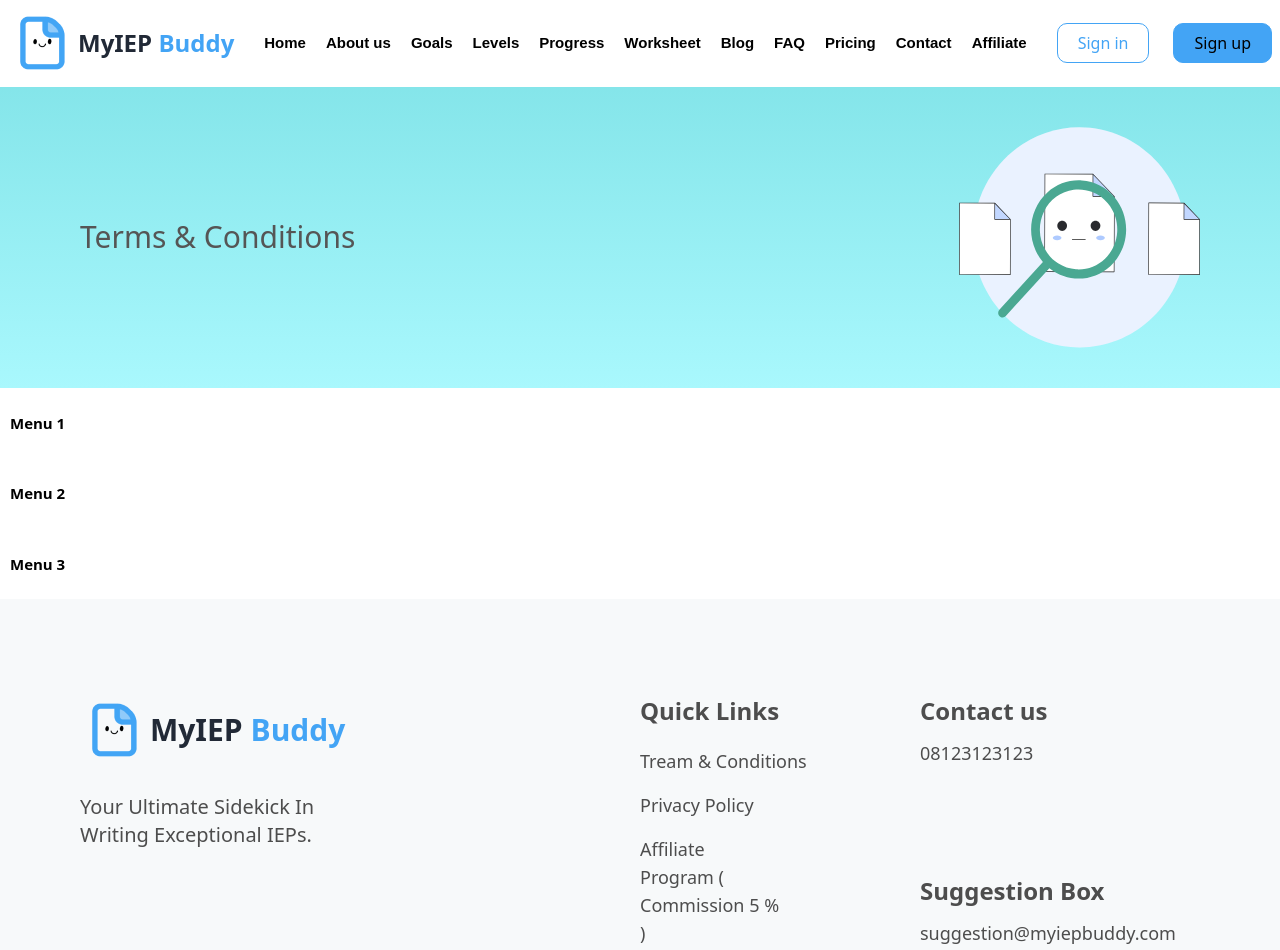
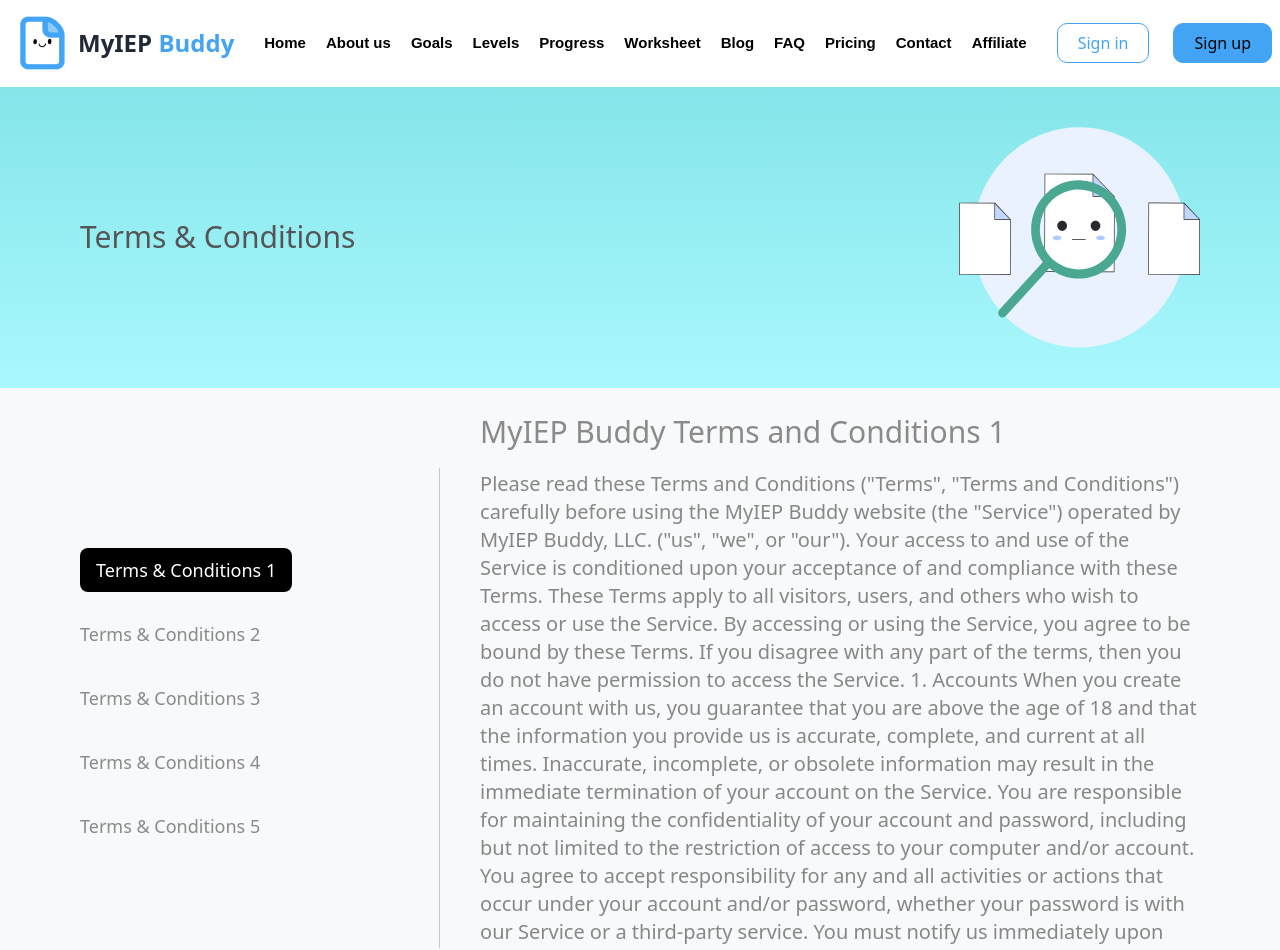
Before and after one commit to Hasan-Rifat/MyIEP-Buddy, a Next.js app: page /terms-and-conditions in a window 1280 px wide. Shown: the top 950 px of the page. Built offline with nearby package versions, Linux system fonts and the light colour scheme.

Commit message:
adding frontend

```diff
--- a/app/components/Terms&Condition/TearmBannar.jsx
+++ b/app/components/Terms&Condition/TearmBannar.jsx
@@ -5,11 +5,12 @@
 export default function TearmBannar() {
     return (
         <div className=" tearm">
-            <div className=" container px-20 mx-auto py-10 flex items-center justify-between">
-                <h1 className=' text-[#555555] text-3xl font-medium'>Terms & Conditions</h1>
+            <div className=" container md:px-20 px-5 mx-auto py-10 flex items-center justify-between">
+                <h1 className=' text-[#555555] sm:text-3xl font-medium'>Terms & Conditions</h1>
                 <Image
                     src={terams}
                     alt="Picture of the author"
+                    className=' sm:h-auto h-20'
                 />
             </div>
         </div>
--- a/app/components/Terms&Condition/TermsContainer.jsx
+++ b/app/components/Terms&Condition/TermsContainer.jsx
@@ -1,31 +1,135 @@
-import Link from 'next/link'
+'use client'
+
+import { useState } from "react";
+
+
+
+
 
 
 export default function TermsContainer() {
+    const testimonials = [
+        {
+            id: 0,
+            name: "Terms & Conditions 1",
+            titles: "MyIEP Buddy Terms and Conditions 1",
+            description:
+                `Please read these Terms and Conditions ("Terms", "Terms and Conditions") carefully before using the MyIEP Buddy website (the "Service") operated by MyIEP Buddy, LLC. ("us", "we", or "our").
+                Your access to and use of the Service is conditioned upon your acceptance of and compliance with these Terms. These Terms apply to all visitors, users, and others who wish to access or use the Service. By accessing or using the Service, you agree to be bound by these Terms. If you disagree with any part of the terms, then you do not have permission to access the Service.
+
+                1. Accounts
+                When you create an account with us, you guarantee that you are above the age of 18 and that the information you provide us is accurate, complete, and current at all times. Inaccurate, incomplete, or obsolete information may result in the immediate termination of your account on the Service.
+                You are responsible for maintaining the confidentiality of your account and password, including but not limited to the restriction of access to your computer and/or account. You agree to accept responsibility for any and all activities or actions that occur under your account and/or password, whether your password is with our Service or a third-party service. You must notify us immediately upon becoming aware of any breach of security or unauthorized use of your account.
+
+            `,
+        },
+        {
+            id: 1,
+            name: "Terms & Conditions 2",
+            titles: "MyIEP Buddy Terms and Conditions 2",
+            description:
+                `Please read these Terms and Conditions ("Terms", "Terms and Conditions") carefully before using the MyIEP Buddy website (the "Service") operated by MyIEP Buddy, LLC. ("us", "we", or "our").
+                Your access to and use of the Service is conditioned upon your acceptance of and compliance with these Terms. These Terms apply to all visitors, users, and others who wish to access or use the Service. By accessing or using the Service, you agree to be bound by these Terms. If you disagree with any part of the terms, then you do not have permission to access the Service.
+
+                1. Accounts
+                When you create an account with us, you guarantee that you are above the age of 18 and that the information you provide us is accurate, complete, and current at all times. Inaccurate, incomplete, or obsolete information may result in the immediate termination of your account on the Service.
+
+            `,
+        },
+        {
+            id: 2,
+            name: "Terms & Conditions 3",
+            titles: "MyIEP Buddy Terms and Conditions 3",
+            description:
+                `Please read these Terms and Conditions ("Terms", "Terms and Conditions") carefully before using the MyIEP Buddy website (the "Service") operated by MyIEP Buddy, LLC. ("us", "we", or "our").
+                Your access to and use of the Service is conditioned upon your acceptance of and compliance with these Terms. These Terms apply to all visitors, users, and others who wish to access or use the Service. By accessing or using the Service, you agree to be bound by these Terms. If you disagree with any part of the terms, then you do not have permission to access the Service.
+
+                You are responsible for maintaining the confidentiality of your account and password, including but not limited to the restriction of access to your computer and/or account. You agree to accept responsibility for any and all activities or actions that occur under your account and/or password, whether your password is with our Service or a third-party service. You must notify us immediately upon becoming aware of any breach of security or unauthorized use of your account.
+
+            `,
+        },
+        {
+            id: 3,
+            name: "Terms & Conditions 4",
+            titles: "MyIEP Buddy Terms and Conditions 4",
+            description:
+                `Please read these Terms and Conditions ("Terms", "Terms and Conditions") carefully before using the MyIEP Buddy website (the "Service") operated by MyIEP Buddy, LLC. ("us", "we", or "our").
+                Your access to and use of the Service is conditioned upon your acceptance of and compliance with these Terms. These Terms apply to all visitors, users, and others who wish to access or use the Service. By accessing or using the Service, you agree to be bound by these Terms. If you disagree with any part of the terms, then you do not have permission to access the Service.
+
+                You are responsible for maintaining the confidentiality of your account and password, including but not limited to the restriction of access to your computer and/or account. You agree to accept responsibility for any and all activities or actions that occur under your account and/or password, whether your password is with our Service or a third-party service. You must notify us immediately upon becoming aware of any breach of security or unauthorized use of your account.
+                You are responsible for maintaining the confidentiality of your account and password, including but not limited to the restriction of access to your computer and/or account. You agree to accept responsibility for any and all activities
+
+            `,
+        },
+        {
+            id: 4,
+            name: "Terms & Conditions 5",
+            titles: "MyIEP Buddy Terms and Conditions 5",
+            description:
+                `Please read these Terms and Conditions ("Terms", "Terms and Conditions") carefully before using the MyIEP Buddy website (the "Service") operated by MyIEP Buddy, LLC. ("us", "we", or "our").
+                Your access to and use of the Service is conditioned upon your acceptance of and compliance with these Terms. These Terms apply to all visitors, users, and others who wish to access or use the Service. By accessing or using the Service, you agree to be bound by these Terms. If you disagree with any part of the terms, then you do not have permission to access the Service.
+
+                1. Accounts
+                When you create an account with us, you guarantee that you are above the age of 18 and that the information you provide us is accurate, complete, and current at all times. Inaccurate, incomplete, or obsolete information may result in the immediate termination of your account on the Service.
+                You are responsible for maintaining the confidentiality of your account and password, including but not limited to the restriction of access to your computer and/or account. You agree to accept responsibility for any and all activities
+
+            `,
+        },
+    ];
+
+
+    const [singleR, SetSingleR] = useState([{
+        id: 0,
+        name: "Terms & Conditions 1",
+        titles: "MyIEP Buddy Terms and Conditions 1",
+        description:
+            `Please read these Terms and Conditions ("Terms", "Terms and Conditions") carefully before using the MyIEP Buddy website (the "Service") operated by MyIEP Buddy, LLC. ("us", "we", or "our").
+            Your access to and use of the Service is conditioned upon your acceptance of and compliance with these Terms. These Terms apply to all visitors, users, and others who wish to access or use the Service. By accessing or using the Service, you agree to be bound by these Terms. If you disagree with any part of the terms, then you do not have permission to access the Service.
+
+            1. Accounts
+            When you create an account with us, you guarantee that you are above the age of 18 and that the information you provide us is accurate, complete, and current at all times. Inaccurate, incomplete, or obsolete information may result in the immediate termination of your account on the Service.
+            You are responsible for maintaining the confidentiality of your account and password, including but not limited to the restriction of access to your computer and/or account. You agree to accept responsibility for any and all activities or actions that occur under your account and/or password, whether your password is with our Service or a third-party service. You must notify us immediately upon becoming aware of any breach of security or unauthorized use of your account.
+
+        `,
+    },])
+
+
+    const testimonialHandler = (id) => {
+        const testimonialItem = testimonials.filter(
+            (elm) => elm.id === id
+        );
+        if (testimonialItem) {
+            console.log(testimonialItem);
+            SetSingleR(testimonialItem);
+        }
+    };
+
     return (
-        <div>
-            <div>
-                <Link href={"/terms/menu1"}>
-                    <p className=" py-6   2xl:px-[14px] px-[10px] cursor-pointer rounded-md text-[15px] font-[550]  text-black hover:text-[#FFAAA9] ">
-                        Menu 1
-                    </p>
-                </Link>
-                <Link href={"/terms/menu2"}>
-                    <p className=" py-6   2xl:px-[14px] px-[10px] cursor-pointer rounded-md text-[15px] font-[550]  text-black hover:text-[#FFAAA9] ">
-                        Menu 2
-                    </p>
-                </Link>
-                <Link href={"/terms/menu1"}>
-                    <p className=" py-6   2xl:px-[14px] px-[10px] cursor-pointer rounded-md text-[15px] font-[550]  text-black hover:text-[#FFAAA9] ">
-                        Menu 3
-                    </p>
-                </Link>
+        <div className="bg-[#F7F9FA] py-20">
+            <div className=" container mx-auto xl:px-20  px-5 md:flex items-center gap-10 2xl:h-[50vh] md:h-[60vh] ">
+
+                <div className=" md:border-r border-r-[#C8C8C8] md:w-2/6 h-full md:flex md:flex-col grid sm:grid-cols-2 grid-cols-1 items-center md:items-start   gap-7 md:gap-0  justify-center mb-8 md:mb-0 ">
+                    {
+                        testimonials.map(t =>
+                            <div key={t.id} className=" mx-auto md:mx-0">
+                                <button className={`${t.id == singleR[0]?.id ? 'bg-black text-white px-4 rounded-lg' : 'text-[#8A8A8A]'}  cursor-pointer  text-lg font-medium py-2 md:mb-5 `} onClick={() => testimonialHandler(t.id)}>{t.name}</button>
+                            </div>
+                        )
+                    }
+                </div>
+
+                <div className="  md:w-4/6 h-full flex flex-col  justify-center">
+                    {
+                        singleR.map((d) =>
+                            <div key={d.id}>
+                                <h1 className=" lg:text-3xl text-xl text-[#8A8A8A] font-medium mb-5">{d.titles}</h1>
+                                <p className=" lg:text-xl text-base text-[#878787]">{d.description}</p>
+                            </div>
+                        )
+                    }
+                </div>
+
             </div>
-
-            <div>
-                { }
-            </div>
-
         </div>
     )
 }
--- a/app/components/shared/Navbar.jsx
+++ b/app/components/shared/Navbar.jsx
@@ -66,7 +66,7 @@
                           About us
                         </p>
                       </Link>
-                      <Link href={"/goals"}>
+                      <Link href={"/terms-and-conditions"}>
                         <p className=" py-6   2xl:px-[14px] px-[10px] cursor-pointer rounded-md text-[15px] font-[550]  text-black hover:text-[#FFAAA9] ">
                           Goals
                         </p>
@@ -206,7 +206,7 @@
                     About us
                   </p>
                 </Link>
-                <Link href={"/goals"}>
+                <Link href={"/terms-and-conditions"}>
                   <p className=" py-2   2xl:px-[14px] px-[10px] cursor-pointer rounded-md text-[15px] font-[550]  text-black hover:text-[#FFAAA9] ">
                     Goals
                   </p>
```
